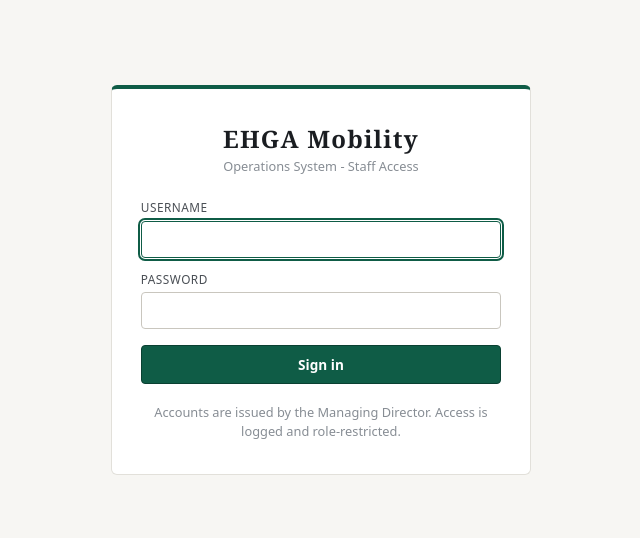
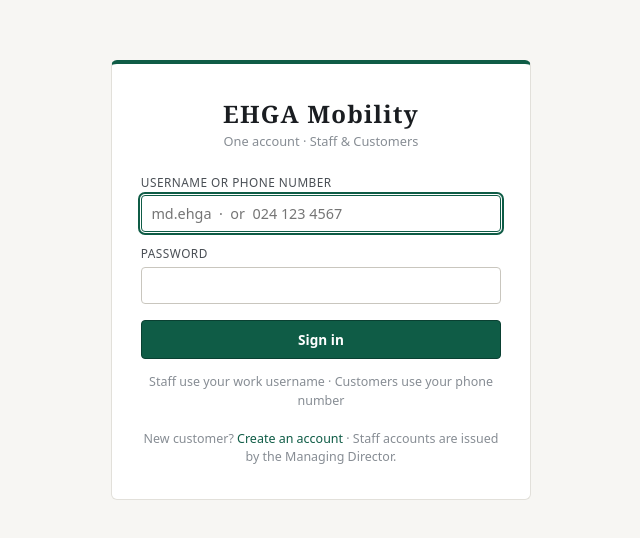
Before and after one commit to Dickson32-cell/ehga-system, a Next.js app: page /login in a window 1280 px wide. Shown: the part 120-658 px from the top of the page, without its empty margins (319-959 px from the left). Built offline with nearby package versions, Linux system fonts and the light colour scheme; no server answers.

Commit message:
Unified login: one sign-in page routes staff to /app and customers to portal dashboard by credentials; remove duplicate Vercel project reference

```diff
--- a/app/login/LoginForm.js
+++ b/app/login/LoginForm.js
@@ -3,9 +3,17 @@
 import { useState } from "react";
 import { useRouter } from "next/navigation";
 
+/**
+ * ONE login for everyone. Tries the account against BOTH user tables
+ * (staff first, then customers) and routes to the right interface:
+ *   staff    -> /app  (role-based dashboard)
+ *   customer -> /portal/dashboard (own data only)
+ * Neither side can reach the other's interface: sessions are separate
+ * cookie types and every page/API re-verifies its own session server-side.
+ */
 export default function LoginForm() {
   const router = useRouter();
-  const [username, setUsername] = useState("");
+  const [identifier, setIdentifier] = useState("");
   const [password, setPassword] = useState("");
   const [error, setError] = useState("");
   const [busy, setBusy] = useState(false);
@@ -14,20 +22,43 @@ export default function LoginForm() {
     e.preventDefault();
     setBusy(true);
     setError("");
+    const id = identifier.trim();
+
     try {
-      const res = await fetch("/api/auth/login", {
+      // 1) Staff attempt (username format: name.ehga)
+      const sRes = await fetch("/api/auth/login", {
         method: "POST",
         headers: { "Content-Type": "application/json" },
-        body: JSON.stringify({ username, password }),
+        body: JSON.stringify({ username: id, password }),
       });
-      const json = await res.json().catch(() => ({}));
-      if (!res.ok) {
-        setError(json.error || "Login failed");
-        setBusy(false);
+      if (sRes.ok) {
+        const sj = await sRes.json().catch(() => ({}));
+        router.replace(sj?.user?.role === "MANAGING_DIRECTOR" ? "/app" : "/app");
+        router.refresh();
         return;
       }
-      router.replace("/app");
-      router.refresh();
+      // Only accept definitive "wrong credentials" as staff-miss; other
+      // errors (500 etc.) still let us try the customer path below.
+      const staffMiss = sRes.status === 401 || sRes.status === 403 || sRes.status === 404;
+
+      // 2) Customer attempt (phone number)
+      const cRes = await fetch("/api/portal/auth/login", {
+        method: "POST",
+        headers: { "Content-Type": "application/json" },
+        body: JSON.stringify({ phone: id, password }),
+      });
+      if (cRes.ok) {
+        router.replace("/portal/dashboard");
+        router.refresh();
+        return;
+      }
+
+      if (staffMiss) {
+        setError("Incorrect username/phone or password. Staff sign in with their username, customers with their phone number.");
+      } else {
+        setError("Something went wrong - please try again.");
+      }
+      setBusy(false);
     } catch {
       setError("Network error - please try again");
       setBusy(false);
@@ -38,14 +69,15 @@ export default function LoginForm() {
     <form onSubmit={submit}>
       {error ? <div className="form-error">{error}</div> : null}
       <div className="field" style={{ marginBottom: "0.8rem" }}>
-        <label htmlFor="username">Username</label>
+        <label htmlFor="username">Username or phone number</label>
         <input
           id="username"
           name="username"
           type="text"
           autoComplete="username"
-          value={username}
-          onChange={(e) => setUsername(e.target.value)}
+          placeholder="md.ehga  ·  or  024 123 4567"
+          value={identifier}
+          onChange={(e) => setIdentifier(e.target.value)}
           required
           autoFocus
         />
@@ -65,6 +97,9 @@ export default function LoginForm() {
       <button className="btn" type="submit" disabled={busy} style={{ width: "100%" }}>
         {busy ? "Signing in..." : "Sign in"}
       </button>
+      <p style={{ marginTop: "0.9rem", fontSize: "0.78rem", color: "var(--ink-faint)", fontFamily: "system-ui, sans-serif", textAlign: "center" }}>
+        Staff use your work username · Customers use your phone number
+      </p>
     </form>
   );
 }
--- a/app/login/page.js
+++ b/app/login/page.js
@@ -1,24 +1,29 @@
 import Link from "next/link";
 import { getSession } from "@/lib/auth";
+import { getCustomerSession } from "@/lib/customer-auth";
 import { redirect } from "next/navigation";
 import LoginForm from "./LoginForm";
 
 export const dynamic = "force-dynamic";
 
 export default async function LoginPage() {
-  const session = await getSession();
-  if (session) redirect("/app");
+  // Already signed in? Go straight to the right interface.
+  const staff = await getSession();
+  if (staff) redirect("/app");
+  const customer = await getCustomerSession();
+  if (customer) redirect("/portal/dashboard");
 
   return (
     <div className="login-wrap">
       <div className="login-card">
         <div className="wordmark">
           <h1>EHGA Mobility</h1>
-          <p>Operations System - Staff Access</p>
+          <p>One account · Staff &amp; Customers</p>
         </div>
         <LoginForm />
-        <p style={{ marginTop: "1.2rem", fontSize: "0.8rem", color: "var(--ink-faint)", textAlign: "center", fontFamily: "system-ui, sans-serif" }}>
-          Accounts are issued by the Managing Director. Access is logged and role-restricted.
+        <p style={{ marginTop: "1.2rem", fontSize: "0.78rem", color: "var(--ink-faint)", textAlign: "center", fontFamily: "system-ui, sans-serif" }}>
+          New customer? <Link href="/portal/auth?mode=register">Create an account</Link> · Staff
+          accounts are issued by the Managing Director.
         </p>
       </div>
     </div>
--- a/app/portal/auth/PortalAuthForm.js
+++ b/app/portal/auth/PortalAuthForm.js
@@ -32,6 +32,7 @@ export default function PortalAuthForm({ initialMode }) {
   }
 
   return (
+    <div className="login-wrap">
       <div className="login-card portal-auth">
         <div className="wordmark">
           <h1>{mode === "register" ? "Create your account" : "Welcome back"}</h1>
@@ -96,7 +97,10 @@ export default function PortalAuthForm({ initialMode }) {
         <p className="portal-auth-note">
           By continuing you agree that your trip details are stored securely and shown to you only.{" "}
           <Link href="/portal">Back to home</Link>
+          {" · "}
+          <Link href="/login">One login for staff &amp; customers</Link>
         </p>
+      </div>
     </div>
   );
 }
```
Lines whose indentation alone changed are shown as unchanged.
